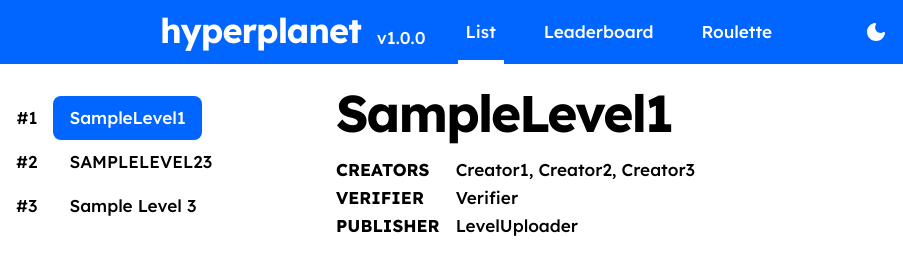
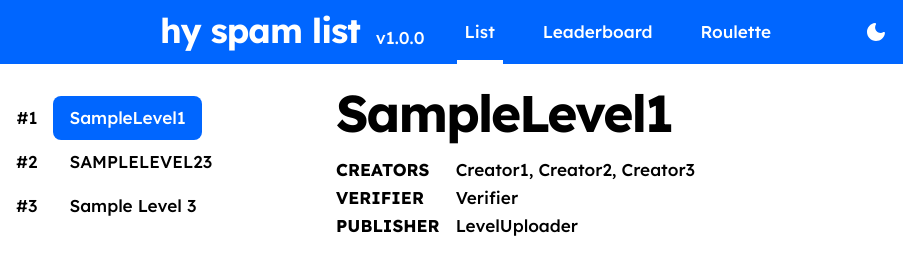
Before and after one commit to HYPERplanet7/Hy-spam-list, a plain HTML site: page index.html in a window 1280 px wide. Shown: the top 261 px of the page, 0-903 px from the left. Drawn offline with nearby package versions, Linux system fonts and the light colour scheme.

Commit message:
Update index.html

```diff
--- a/index.html
+++ b/index.html
@@ -37,7 +37,7 @@
     <body id="app">
         <header :class="{ dark: store.dark }">
             <div class="logo">
-                <h2>hyperplanet</h2>
+                <h2>hy spam list</h2>
                 <p>v1.0.0</p>
             </div>
             <nav class="nav">
```
